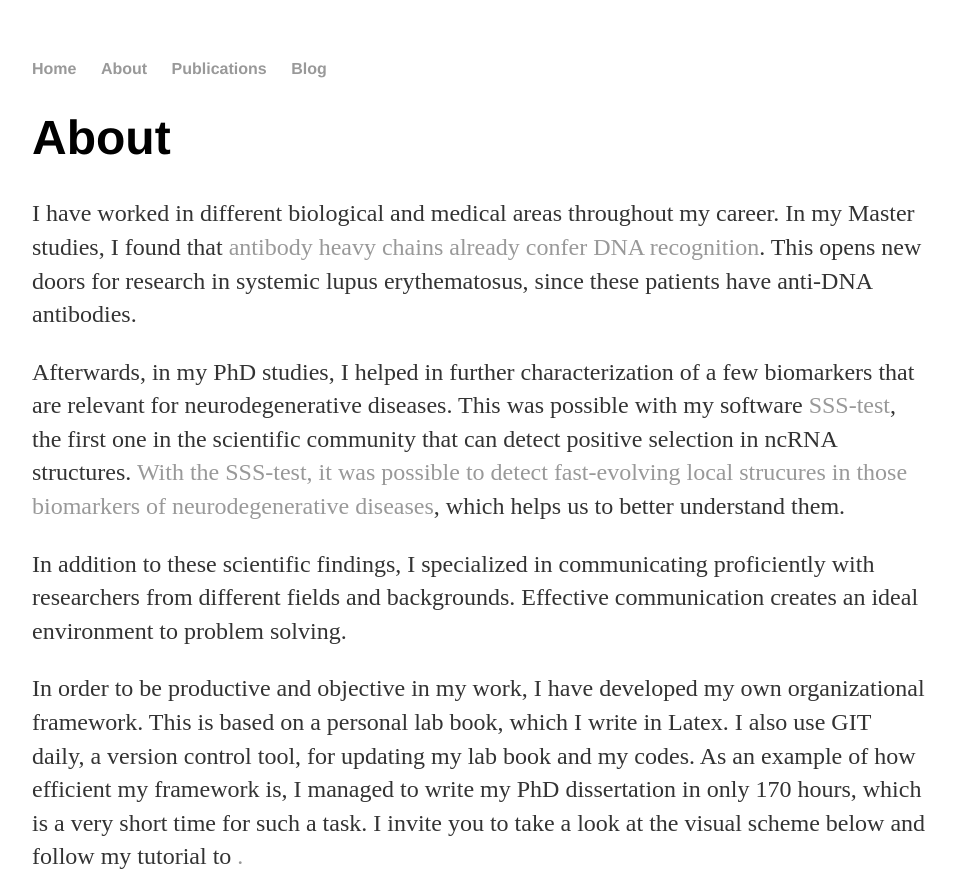
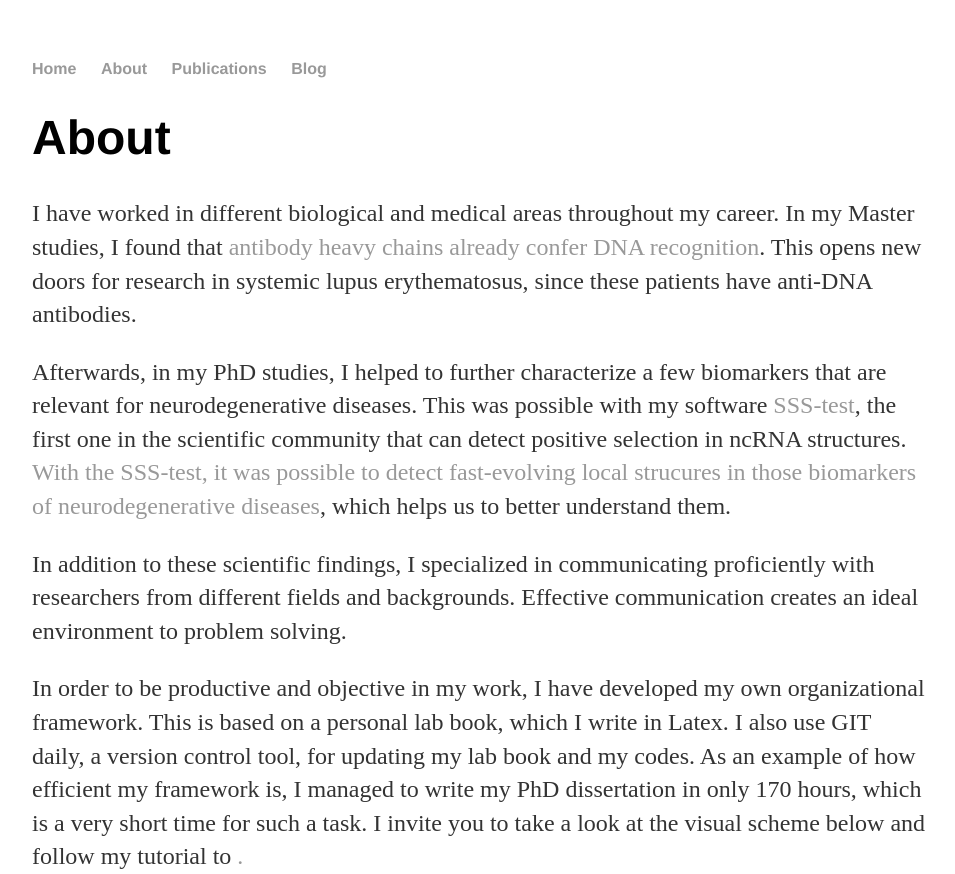
Before and after one commit to waltercostamb/waltercostamb.github.io, a Jekyll site: the page built from about/index.html, in a window 1280 px wide, cut to the strip 0-874 px from the top of the page. Shown: the whole strip, without its empty margins (160-1115 px from the left). Built offline with Jekyll 4.4.1, drawn with Linux system fonts in a browser that asks for light colours.

Commit message:
Update index.html

```diff
--- a/about/index.html
+++ b/about/index.html
@@ -9,7 +9,7 @@ title: Maria Beatriz Walter Costa, Bioinformatician
 		<a href="https://journals.plos.org/plosone/article?id=10.1371/journal.pone.0072625">antibody heavy chains already confer DNA recognition</a>.
 		This opens new doors for research in systemic lupus erythematosus, since these patients have anti-DNA antibodies.</p>
 
-	<p>Afterwards, in my PhD studies, I helped in further characterization of a few biomarkers that are relevant for neurodegenerative
+	<p>Afterwards, in my PhD studies, I helped to further characterize a few biomarkers that are relevant for neurodegenerative
 		diseases. This was possible with my software
 		<a href="https://github.com/waltercostamb/SSS-test">SSS-test</a>,
 		the first one in the scientific community that can detect positive selection in ncRNA structures.
```
